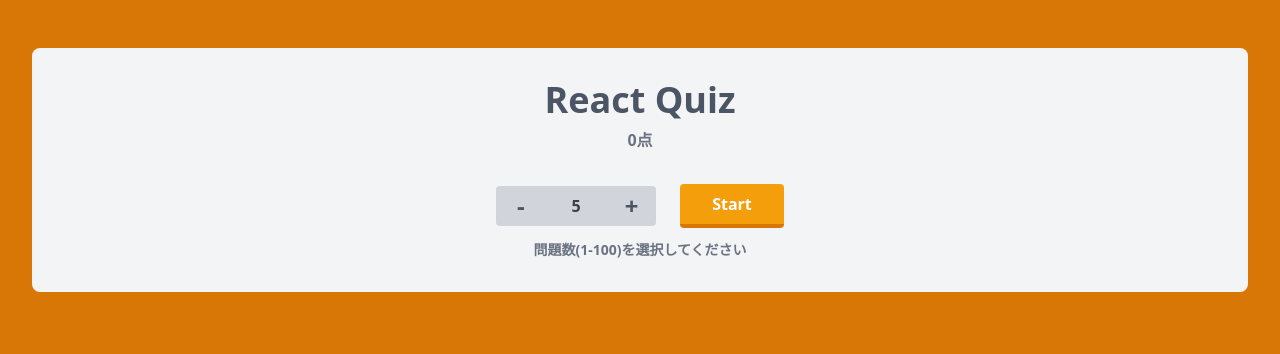
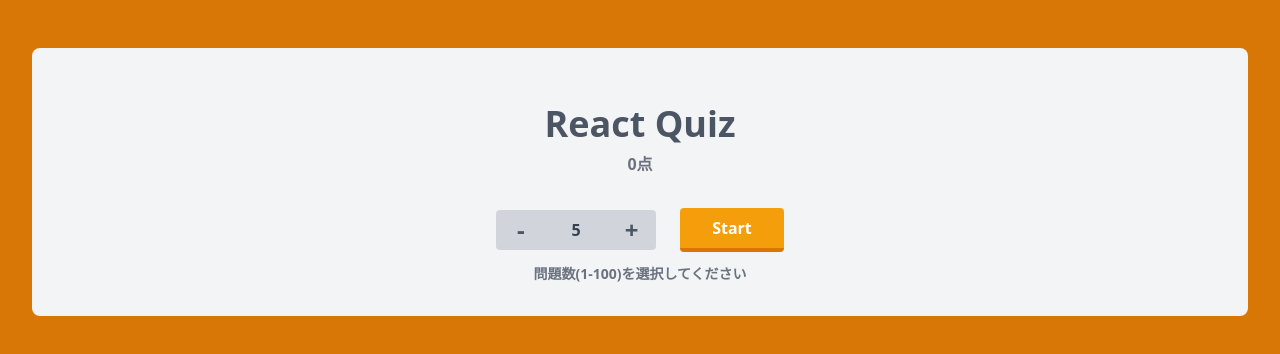
Before and after one commit to phihash/QuizReact, a React (Vite) app: page / in a window 1280 px wide. Shown: the top 354 px of the page. Built offline with nearby package versions, Linux system fonts and the light colour scheme; no server answers.

Commit message:
タイトルの位置修正

```diff
--- a/src/App.jsx
+++ b/src/App.jsx
@@ -61,7 +61,7 @@ function App() {
       <div className="mx-auto max-w-screen-xl px-4 pb-48 pt-12 md:px-8">
         <div className="flex flex-col items-center rounded-lg bg-gray-100 p-4 sm:p-8">
           <div className="mb-4 sm:mb-8">
-            <h2 className="text-center text-2xl font-bold text-gray-600 sm:text-3xl lg:text-4xl">
+            <h2 className="mt-6 text-center text-4xl font-bold text-gray-600">
               React Quiz
             </h2>
             <p className="mt-2 text-center font-semibold text-gray-500">
```
